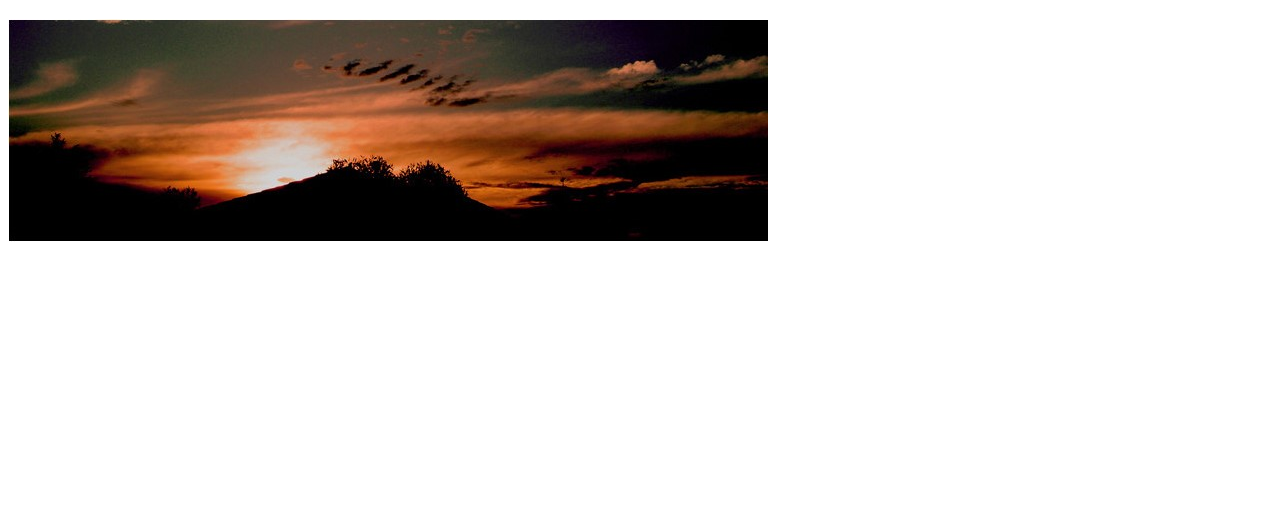
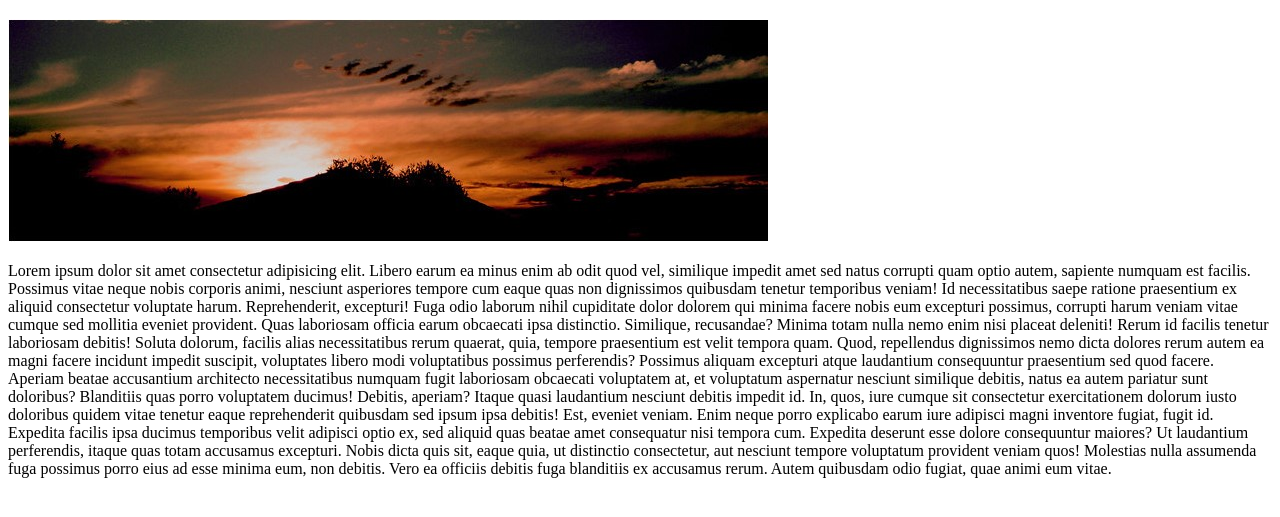
Before and after one commit to Ilnytskyi-Oleh/lesson7, a plain HTML site: page index.html in a window 1280 px wide. Shown: the part 61-578 px from the top of the page. Drawn offline with Linux system fonts and the light colour scheme.

Commit message:
addet txt

```diff
--- a/css/main.css
+++ b/css/main.css
@@ -3,3 +3,7 @@
     text-align: center;
     color: white;
 }
+
+.container {
+    width: 100%;
+}
--- a/index.html
+++ b/index.html
@@ -18,7 +18,20 @@
             <div >
                 <img class="container-img" src="./img/sun.jpg" alt="">
             </div>
-
+            <section>
+                <p>
+                    Lorem ipsum dolor sit amet consectetur adipisicing elit. Libero earum ea minus enim ab odit quod vel, similique impedit amet sed natus corrupti quam optio autem, sapiente numquam est facilis.
+                    Possimus vitae neque nobis corporis animi, nesciunt asperiores tempore cum eaque quas non dignissimos quibusdam tenetur temporibus veniam! Id necessitatibus saepe ratione praesentium ex aliquid consectetur voluptate harum. Reprehenderit, excepturi!
+                    Fuga odio laborum nihil cupiditate dolor dolorem qui minima facere nobis eum excepturi possimus, corrupti harum veniam vitae cumque sed mollitia eveniet provident. Quas laboriosam officia earum obcaecati ipsa distinctio.
+                    Similique, recusandae? Minima totam nulla nemo enim nisi placeat deleniti! Rerum id facilis tenetur laboriosam debitis! Soluta dolorum, facilis alias necessitatibus rerum quaerat, quia, tempore praesentium est velit tempora quam.
+                    Quod, repellendus dignissimos nemo dicta dolores rerum autem ea magni facere incidunt impedit suscipit, voluptates libero modi voluptatibus possimus perferendis? Possimus aliquam excepturi atque laudantium consequuntur praesentium sed quod facere.
+                    Aperiam beatae accusantium architecto necessitatibus numquam fugit laboriosam obcaecati voluptatem at, et voluptatum aspernatur nesciunt similique debitis, natus ea autem pariatur sunt doloribus? Blanditiis quas porro voluptatem ducimus! Debitis, aperiam?
+                    Itaque quasi laudantium nesciunt debitis impedit id. In, quos, iure cumque sit consectetur exercitationem dolorum iusto doloribus quidem vitae tenetur eaque reprehenderit quibusdam sed ipsum ipsa debitis! Est, eveniet veniam.
+                    Enim neque porro explicabo earum iure adipisci magni inventore fugiat, fugit id. Expedita facilis ipsa ducimus temporibus velit adipisci optio ex, sed aliquid quas beatae amet consequatur nisi tempora cum.
+                    Expedita deserunt esse dolore consequuntur maiores? Ut laudantium perferendis, itaque quas totam accusamus excepturi. Nobis dicta quis sit, eaque quia, ut distinctio consectetur, aut nesciunt tempore voluptatum provident veniam quos!
+                    Molestias nulla assumenda fuga possimus porro eius ad esse minima eum, non debitis. Vero ea officiis debitis fuga blanditiis ex accusamus rerum. Autem quibusdam odio fugiat, quae animi eum vitae.
+                </p>
+            </section>
         </main>
 
 
```
